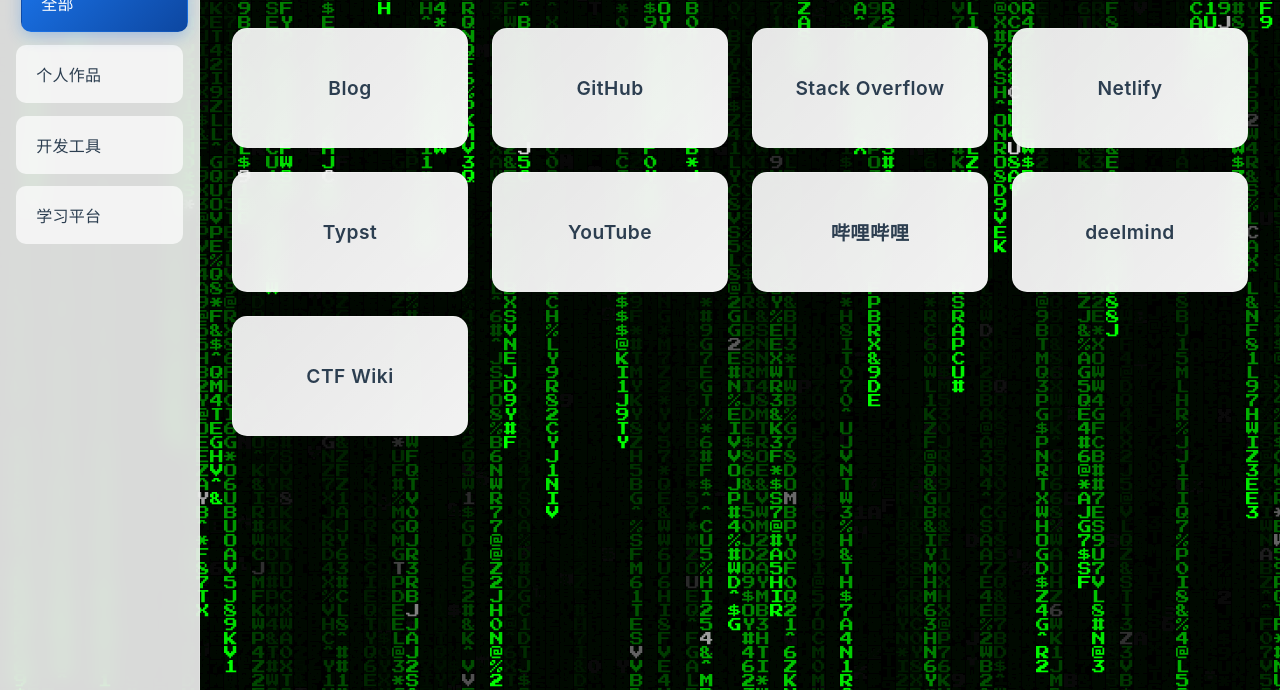
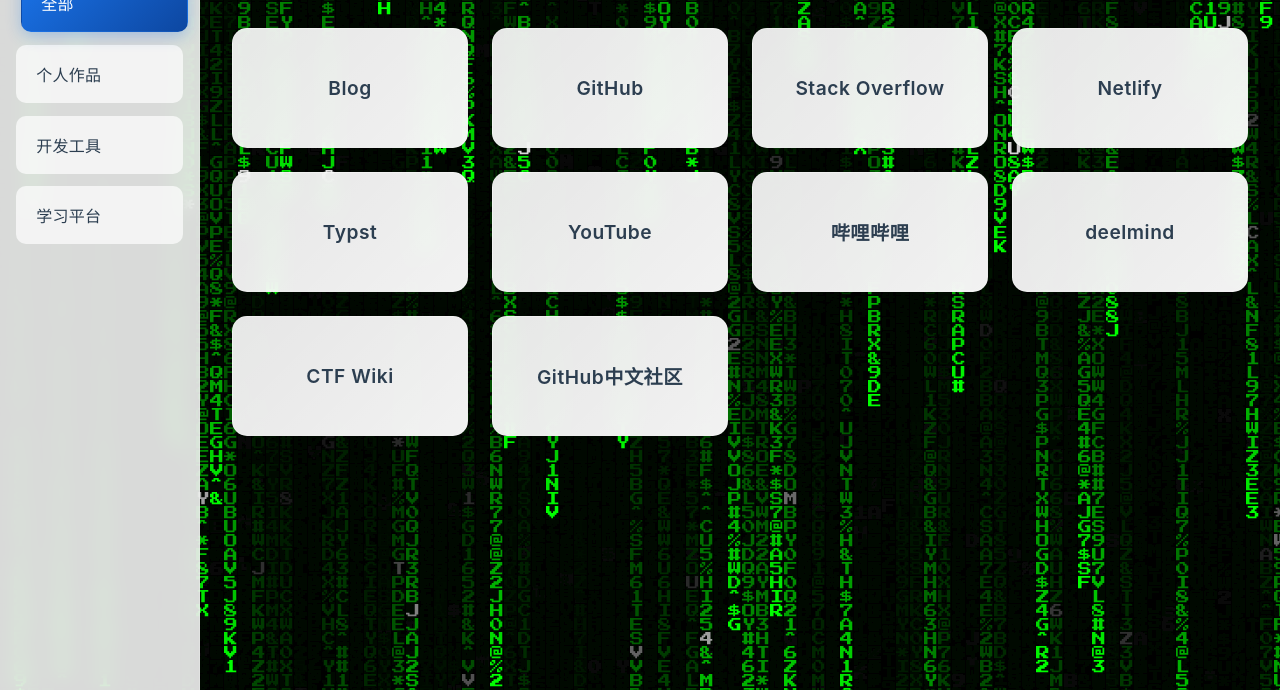
Before and after one commit to date727/Tool-Website-Navigation, a plain HTML site: page index.html in a window 1280 px wide. Shown: the part 110-800 px from the top of the page. Drawn offline with Linux system fonts and the light colour scheme.

Commit message:
modified:   index.html

```diff
--- a/index.html
+++ b/index.html
@@ -234,6 +234,7 @@
             <a href="https://www.bilibili.com" class="card" data-category="media" target="_blank">哔哩哔哩</a>
             <a href="https://deelmind.com/" class="card" data-category="media" target="_blank">deelmind</a>
             <a href="https://ctf-wiki.org/" class="card" data-category="media" target="_blank">CTF Wiki</a>
+            <a href="https://www.github-zh.com/" class="card" data-category="media" target="_blank">GitHub中文社区</a>
             </div>
         </div>
     </div>
```
